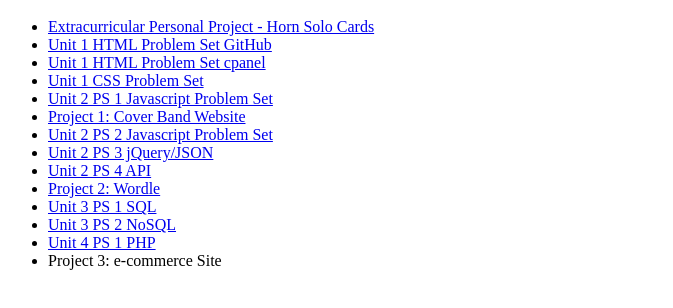
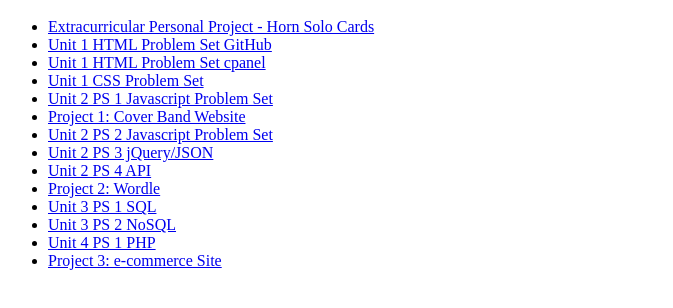
Before and after one commit to Kayratorvi/cs120-portfolio, a plain HTML site: page index.html in a window 1280 px wide. Shown: the part 48-356 px from the top of the page, without its empty margins (0-673 px from the left). Drawn offline with Linux system fonts and the light colour scheme.

Commit message:
Fixed issue

```diff
--- a/index.html
+++ b/index.html
@@ -19,7 +19,7 @@
             <li><a href="./unit3/PS1/submission_gavin_grooms.pdf">Unit 3 PS 1 SQL</a>
             <li><a href="./unit3/PS2/submission_gavin_grooms.pdf">Unit 3 PS 2 NoSQL</a></li>
             <li><a href="https://gaving.sgedu.site/unit4/PS1/index.php">Unit 4 PS 1 PHP</a></li>
-            <li><a href="https://gaving.sgedu.site/p3/products.php"></a>Project 3: e-commerce Site</li>
+            <li><a href="https://gaving.sgedu.site/p3/products.php">Project 3: e-commerce Site</a></li>
         </ul>
     </body>
 </html>
```
